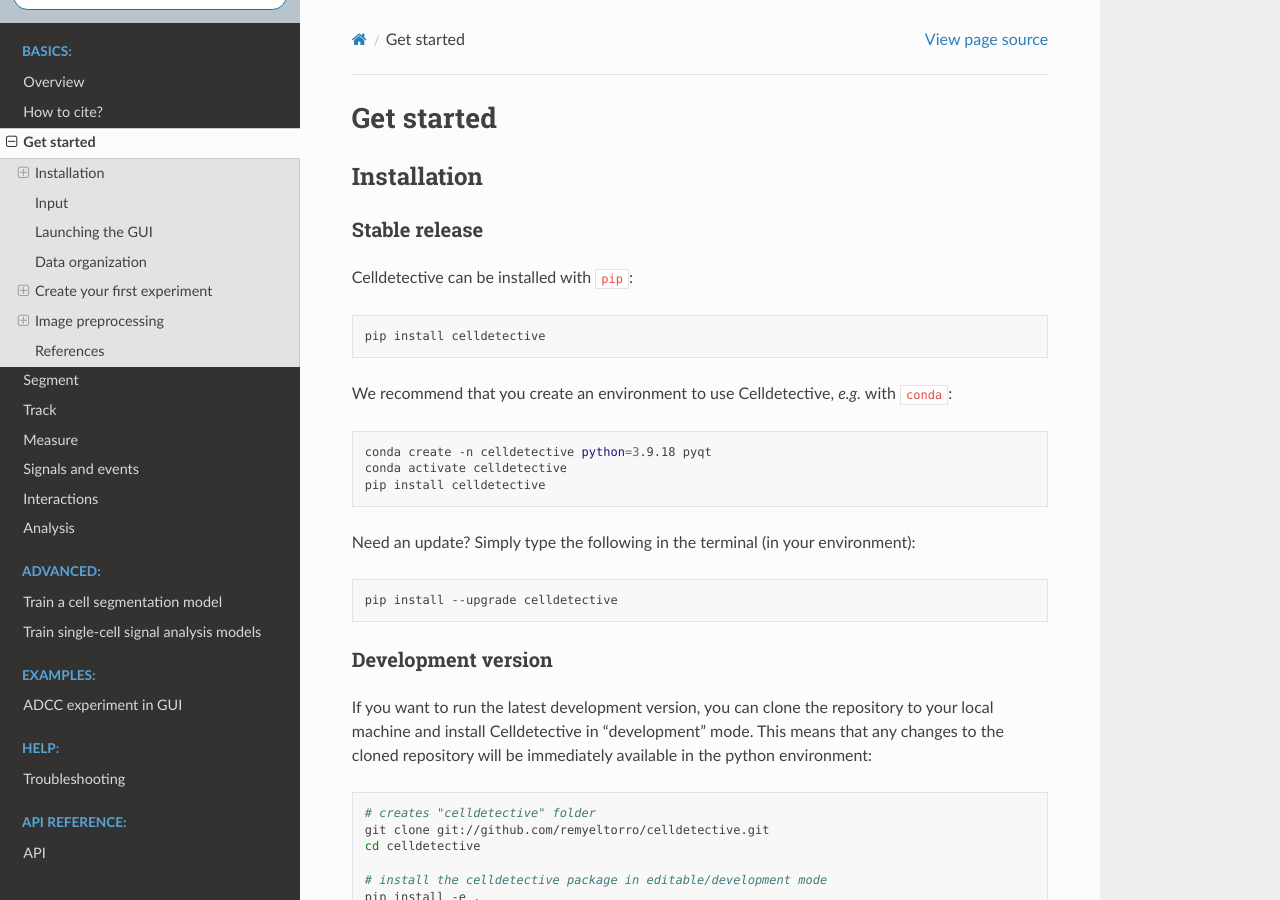
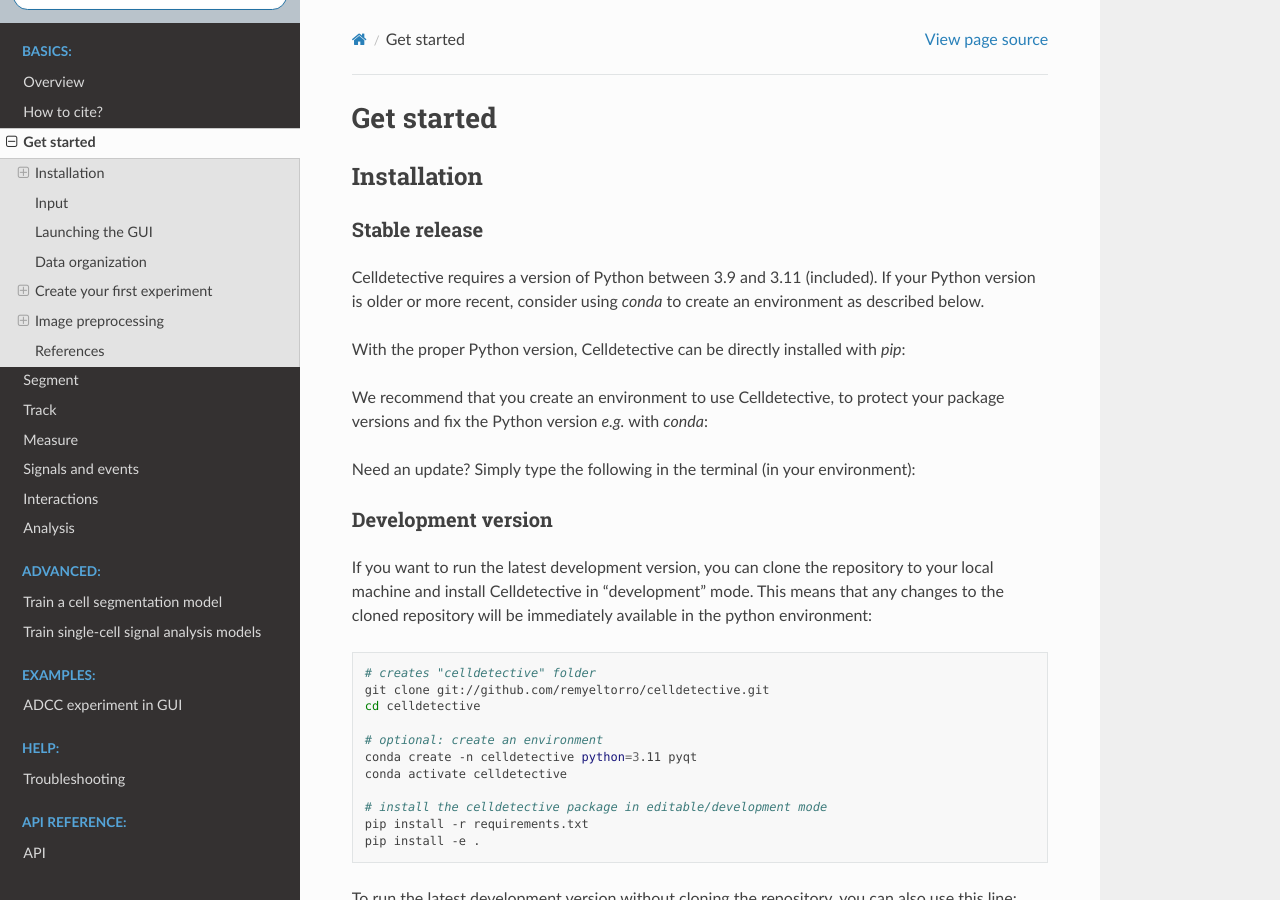
Before and after one commit to remyeltorro/celldetective, a Sphinx documentation site: the page built from docs/source/get-started.rst, in a window 1280 px wide and 900 px high. Built offline with Sphinx 7.4.7 and the Read the Docs theme 2.0.0, drawn with Linux system fonts in a browser that asks for light colours; pages that are not in the unit, such as notebooks, are missing from menus.

Commit message:
docs: update docs

```diff
--- a/docs/source/get-started.rst
+++ b/docs/source/get-started.rst
@@ -11,26 +11,26 @@
 ~~~~~~~~~~~~~~
 
 
-Celldetective can be installed with ``pip``:
+Celldetective requires a version of Python between 3.9 and 3.11 (included). If your Python version is older or more recent, consider using `conda` to create an environment as described below.
+
+With the proper Python version, Celldetective can be directly installed with `pip`:
 
 .. code-block:: bash
-
     pip install celldetective
 
-We recommend that you create an environment to use Celldetective, *e.g.* with ``conda``:
+We recommend that you create an environment to use Celldetective, to protect your package versions and fix the Python version *e.g.*
+with `conda`:
 
 .. code-block:: bash
-
-    conda create -n celldetective python=3.9.18 pyqt
+    conda create -n celldetective python=3.11 pyqt
     conda activate celldetective
     pip install celldetective
 
-Need an update? Simply type the following in the terminal (in your environment):
+Need an update? Simply type the following in the terminal (in your
+environment):
 
 .. code-block:: bash
-
     pip install --upgrade celldetective
-
 
 Development version
 ~~~~~~~~~~~~~~~~~~~
@@ -44,7 +44,12 @@
     git clone git://github.com/remyeltorro/celldetective.git
     cd celldetective
 
+    # optional: create an environment
+    conda create -n celldetective python=3.11 pyqt
+    conda activate celldetective
+
     # install the celldetective package in editable/development mode
+    pip install -r requirements.txt
     pip install -e .
 
 To run the latest development version without cloning the repository, you can also use this line:
```
